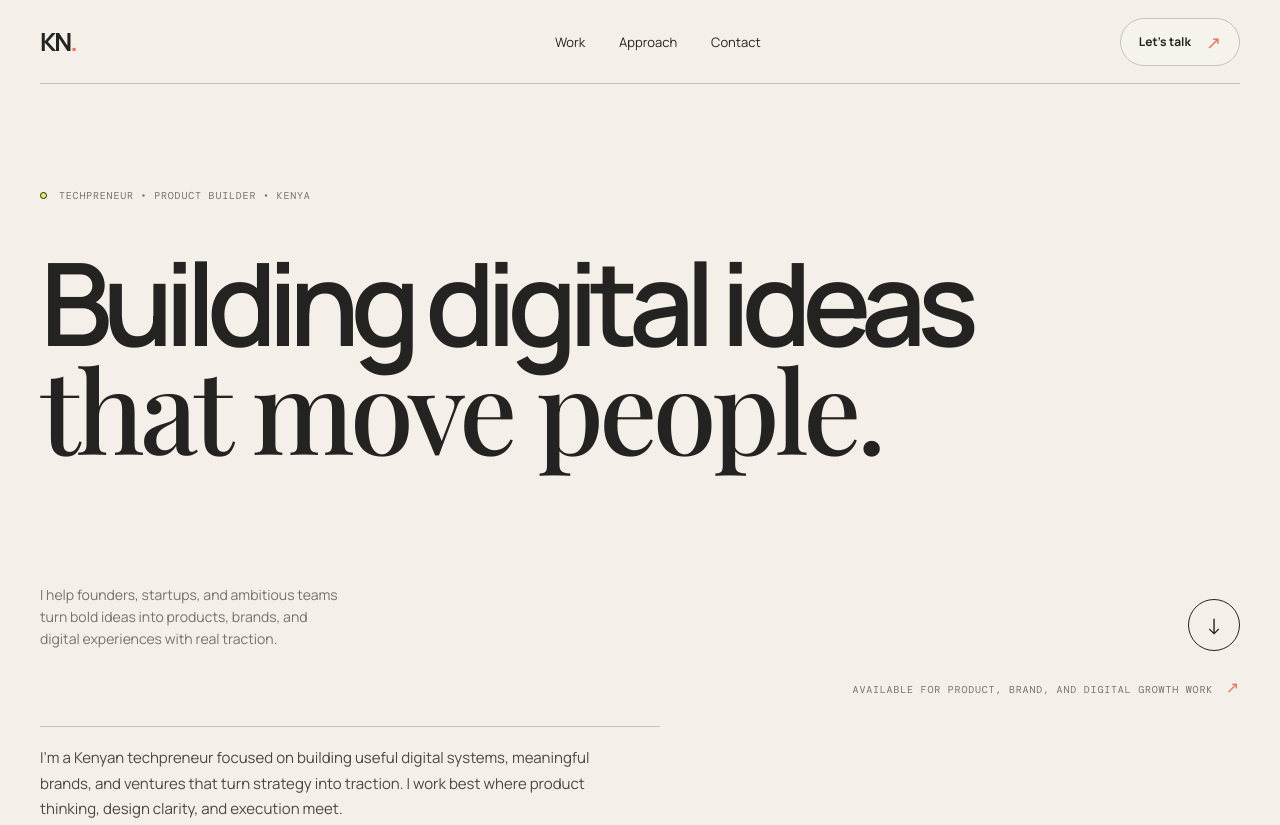
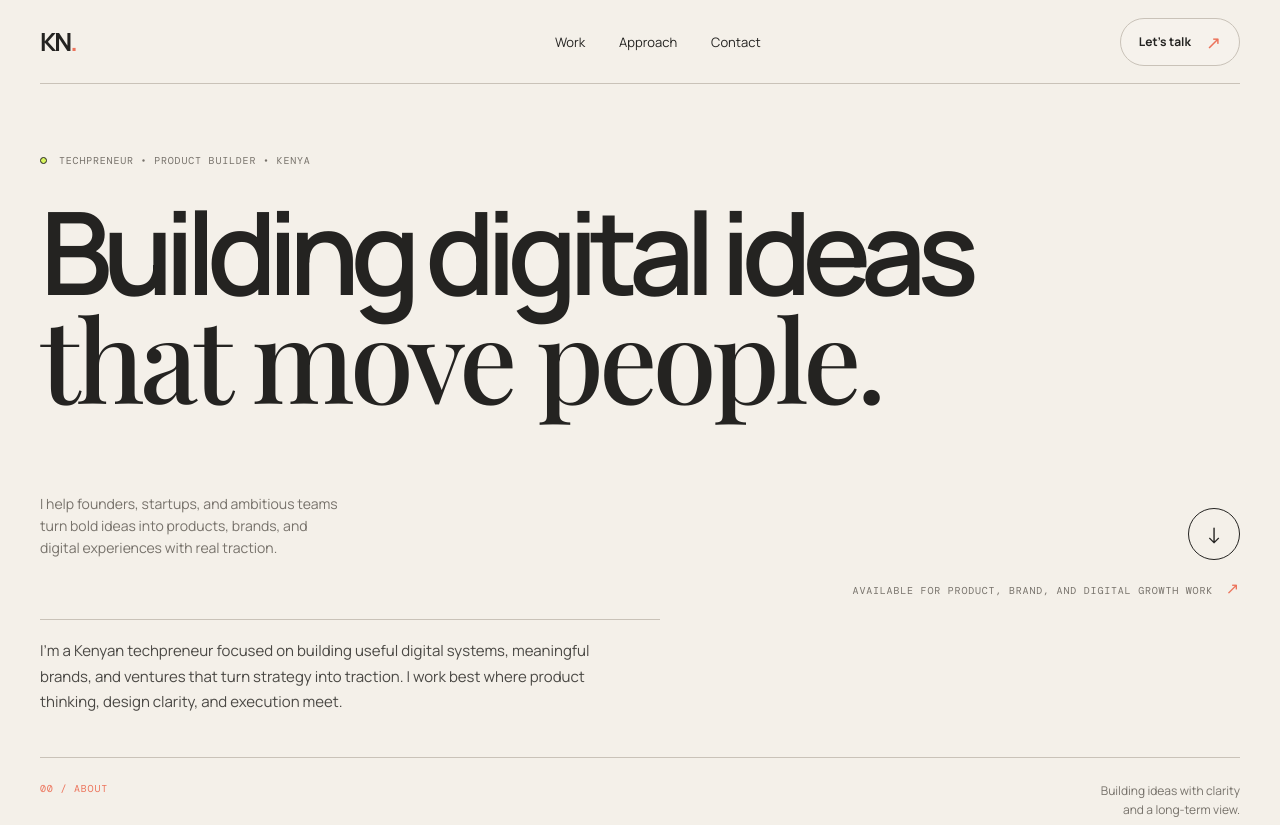
Before and after one commit to v0qeh/Personal-Portfolio, a website built with Vite: page index.html in a window 1280 px wide. Shown: the top 825 px of the page. Built offline with nearby package versions, Linux system fonts and the light colour scheme; a web font is replaced by a local one.

Commit message:
Improve all device hero responsiveness

```diff
--- a/src/style.css
+++ b/src/style.css
@@ -88,6 +88,13 @@ em { font-family: var(--serif); font-weight: 500; letter-spacing: -.04em; }
   .hero-note { position: static; align-self: flex-start; margin-top: 0; line-height: 1.6; }
   .hero-bio { margin-top: 30px; max-width: 620px; }
 }
+@media (min-width: 701px) and (max-height: 850px) {
+  .hero { padding-top: 70px; padding-bottom: 42px; }
+  h1 { margin-top: 32px; }
+  .hero-bottom { margin-top: 80px; }
+  .hero-note { margin-top: 16px; }
+  .hero-bio { margin-top: 18px; }
+}
 @media (max-width: 700px) {
   .site-header, .section-wrap, .site-footer { width: min(100% - 40px, 1240px); }
   .site-header { height: 70px; position: relative; gap: 12px; }
```
